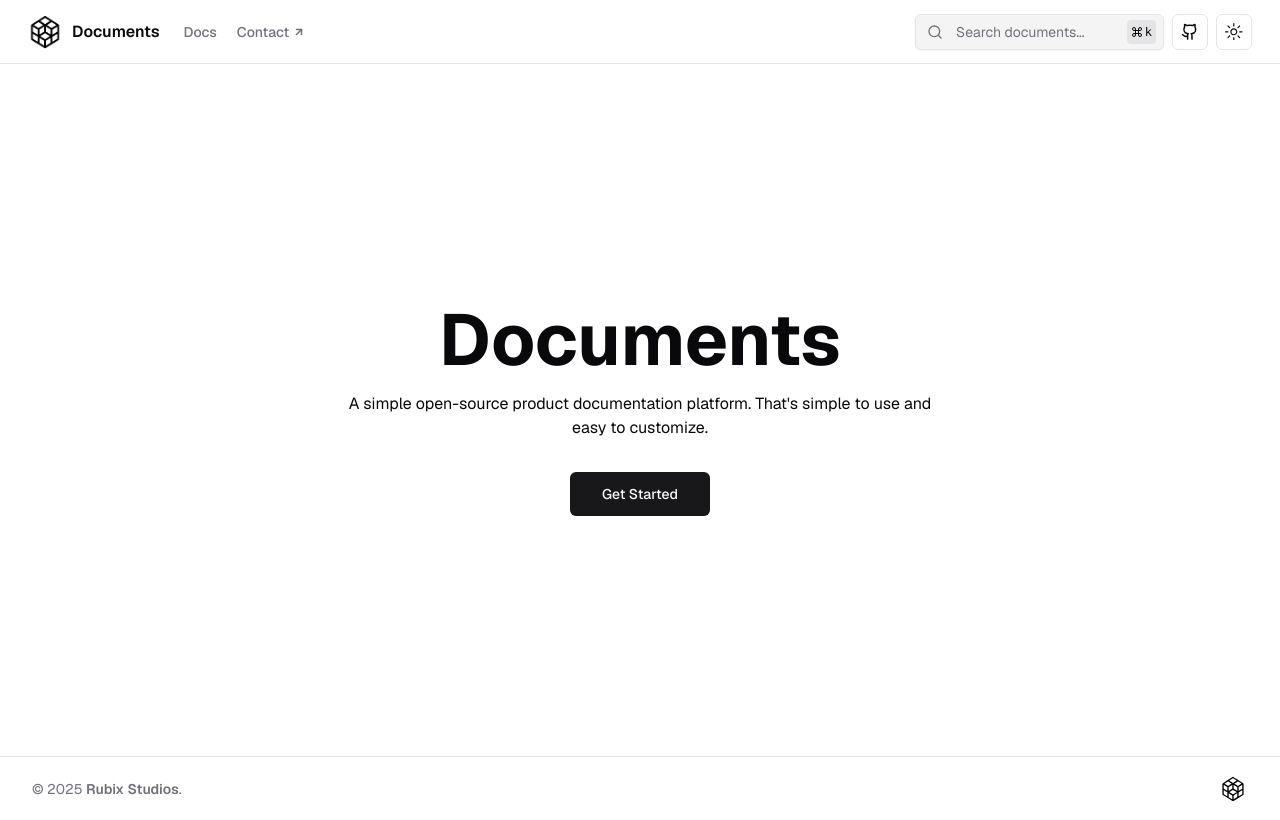
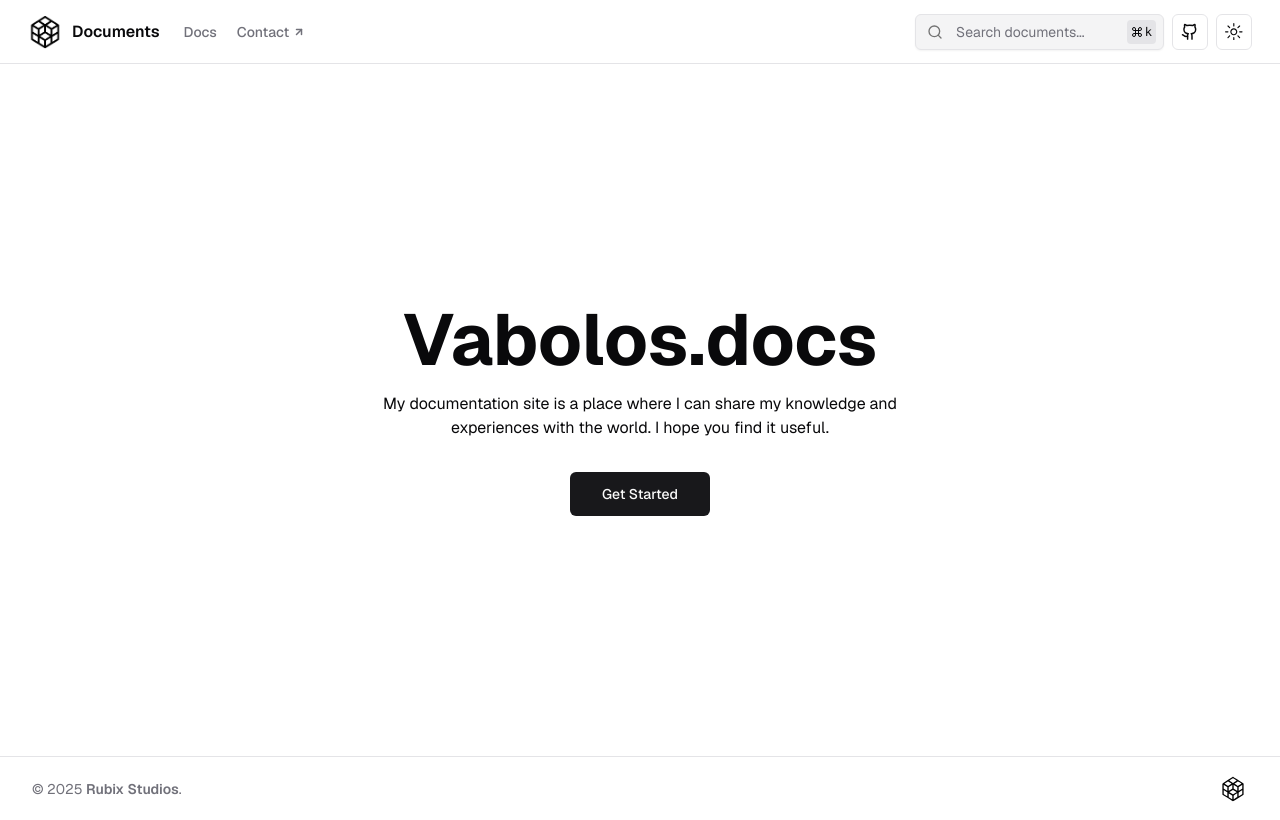
Before and after one commit to Vabolos/vabolos.docs, a Next.js app: page / in a window 1280 px wide. Built offline with nearby package versions, Linux system fonts and the light colour scheme.

Commit message:
Update homepage title and description for clarity and personalization

```diff
--- a/app/page.tsx
+++ b/app/page.tsx
@@ -6,10 +6,10 @@ import { buttonVariants } from "@/components/ui/button"
 export default function Home() {
   return (
     <div className="min-h-[86.5vh] flex flex-col justify-center items-center text-center px-2 py-8">
-      <h1 className="text-4xl font-bold mb-4 sm:text-7xl">Documents</h1>
+      <h1 className="text-4xl font-bold mb-4 sm:text-7xl">Vabolos.docs</h1>
       <p className="max-w-[600px] text-foreground mb-8 sm:text-base">
-        A simple open-source product documentation platform. That&apos;s simple
-        to use and easy to customize.
+        My documentation site is a place where I can share my knowledge and experiences with the world.
+        I hope you find it useful.
       </p>
       <div className="flex items-center gap-5">
         <Link
```
